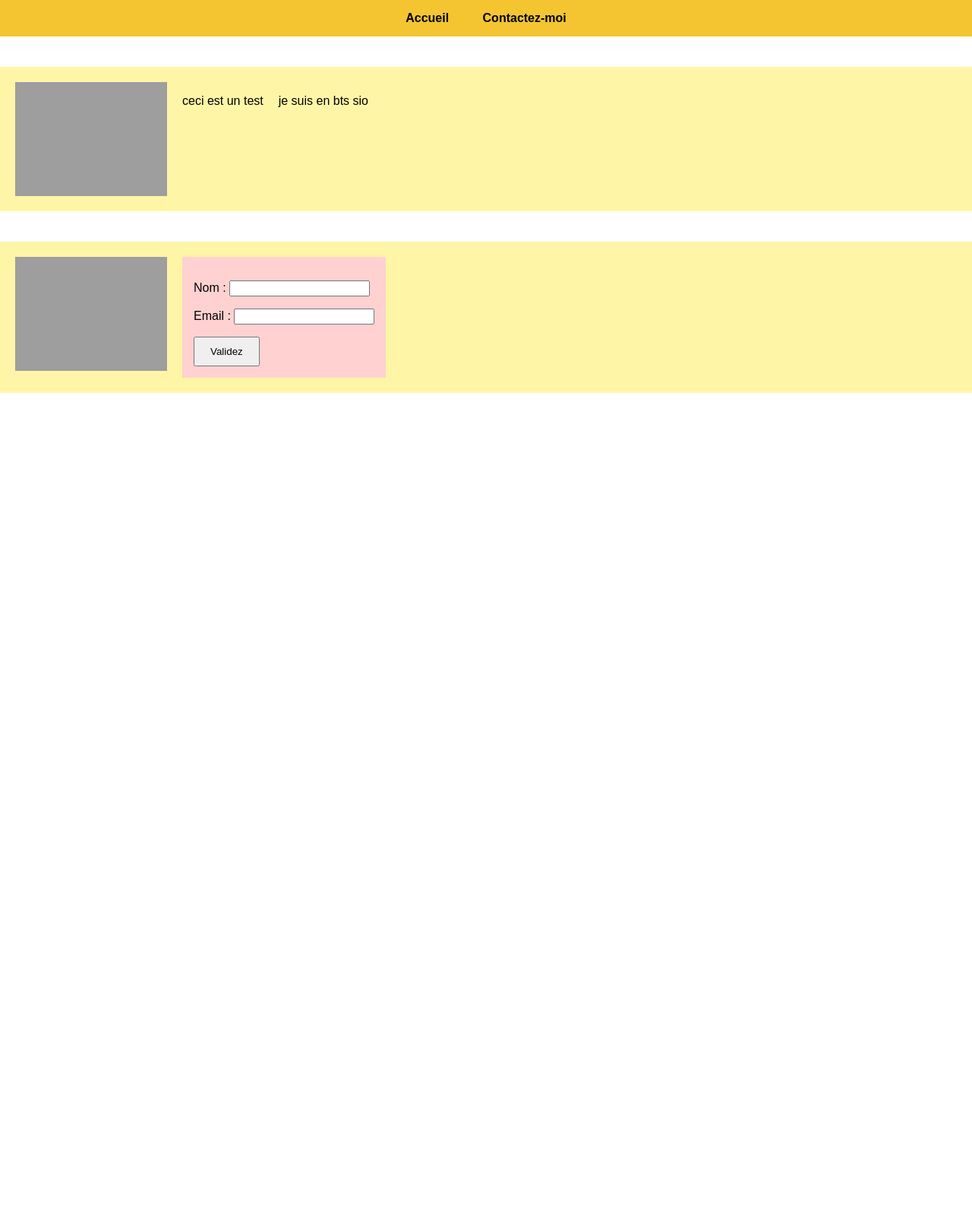
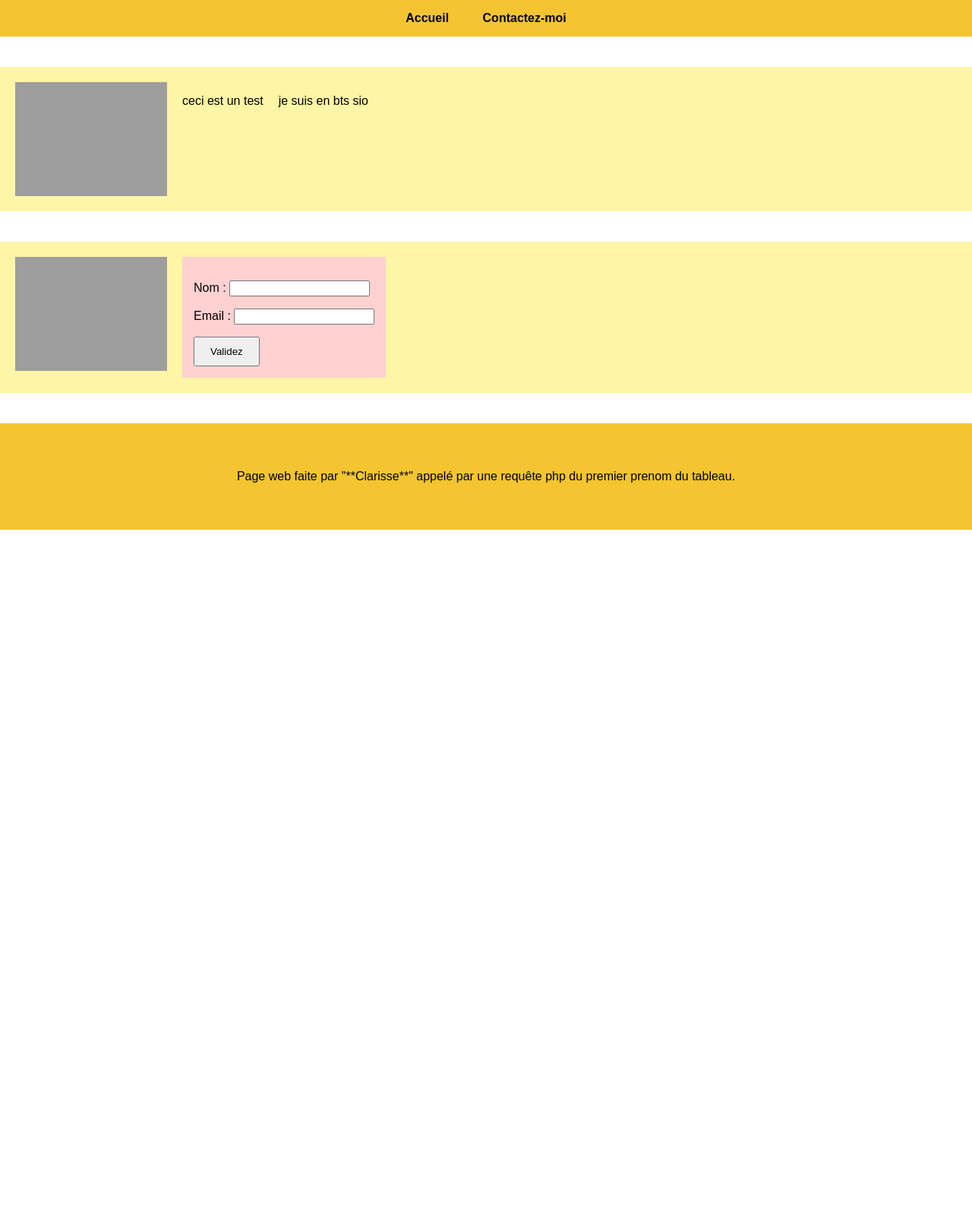
Before and after one commit to NolanJosse/evaluation-des-acquis, a PHP site: page / in a window 1280 px wide. Shown: the whole page at 76% size. Run offline with PHP 8.4, Linux system fonts and the light colour scheme; grey boxes are pictures that could not be loaded.

Commit message:
footer
modif du main + footer mais qui va etre remodifier

```diff
--- a/index.php
+++ b/index.php
@@ -26,29 +26,34 @@
 
         <img src="https://picsum.photos/200/150" alt="random">
 
-        <form method="POST">
-            <p>Nom : <input type="text" name="nom" required></p>
-            <p>Email : <input type="email" name="email" required></p>
+<form method="POST" id="contactForm"> <p>Nom : <input type="text" name="nom" id="nomInput" required></p>
+    <p>Email : <input type="email" name="email" id="emailInput" required></p>
 
-            <button type="submit">Validez</button>
+    <button type="submit">Validez</button>
 
-            <?php
-                if (!empty($_POST)) {
+    <p class="message success hidden" id="successMessage">Votre demande est bien envoyée !</p>
+    <p class="message error hidden" id="errorMessage">Vos informations ne sont pas correctes</p>
 
-                    $nom = trim($_POST['nom']);
-                    $email = trim($_POST['email']);
+</form>
 
-                    if ($nom !== "" && filter_var($email, FILTER_VALIDATE_EMAIL)) {
-                        echo '<p class="message success">Votre demande est bien envoyée !</p>';
-                    } else {
-                        echo '<p class="message error">Vos informations ne sont pas correctes</p>';
-                    }
-                }
-            ?>
-        </form>
+<script src="script.js"></script>
 
     </div>
 </section>
 
+<?php
+$premier_prenom = "Clarisse";
+?>
+
+<footer>
+    <p>
+        Page web faite par "**<?php echo $premier_prenom; ?>**" appelé par une requête php du premier prenom du tableau.
+    </p>
+</footer>
+
+
+
 
 </body>
+
+</html>
--- a/script.js
+++ b/script.js
@@ -0,0 +1,39 @@
+
+document.addEventListener('DOMContentLoaded', function() {
+
+
+    const form = document.getElementById('contactForm');
+    const nomInput = document.getElementById('nomInput');
+    const emailInput = document.getElementById('emailInput');
+    const successMsg = document.getElementById('successMessage');
+    const errorMsg = document.getElementById('errorMessage');
+
+
+    function validateEmail(email) {
+
+        const re = /^[^\s@]+@[^\s@]+\.[^\s@]+$/;
+        return re.test(String(email).toLowerCase());
+    }
+
+    form.addEventListener('submit', function(event) {
+
+        event.preventDefault();
+
+        successMsg.classList.add('hidden');
+        errorMsg.classList.add('hidden');
+
+        const nomValue = nomInput.value.trim();
+        const emailValue = emailInput.value.trim();
+
+        if (nomValue !== "" && validateEmail(emailValue)) {
+
+            successMsg.classList.remove('hidden');
+
+            form.reset();
+
+        } else {
+
+            errorMsg.classList.remove('hidden');
+        }
+    });
+});
--- a/style.css
+++ b/style.css
@@ -1,5 +1,5 @@
 body {
-    height: 200vh;
+    min-height: 200vh;
     margin: 0;
     padding: 0;
     font-family: Arial, sans-serif;
@@ -40,6 +40,10 @@ form {
     padding: 15px;
 }
 
+.hidden {
+    display: none;
+}
+
 button {
     padding: 10px 20px;
 }
@@ -56,3 +60,20 @@ button {
 .error {
     background: #ff9e9e;
 }
+
+footer {
+    display: flex;
+    justify-content: center;
+    align-items: center;
+
+    height: 100px;
+    width: 100%;
+
+    background: #f4c531;
+    padding: 20px 0;
+}
+
+footer p {
+    margin: 0;
+    text-align: center;
+}
```
